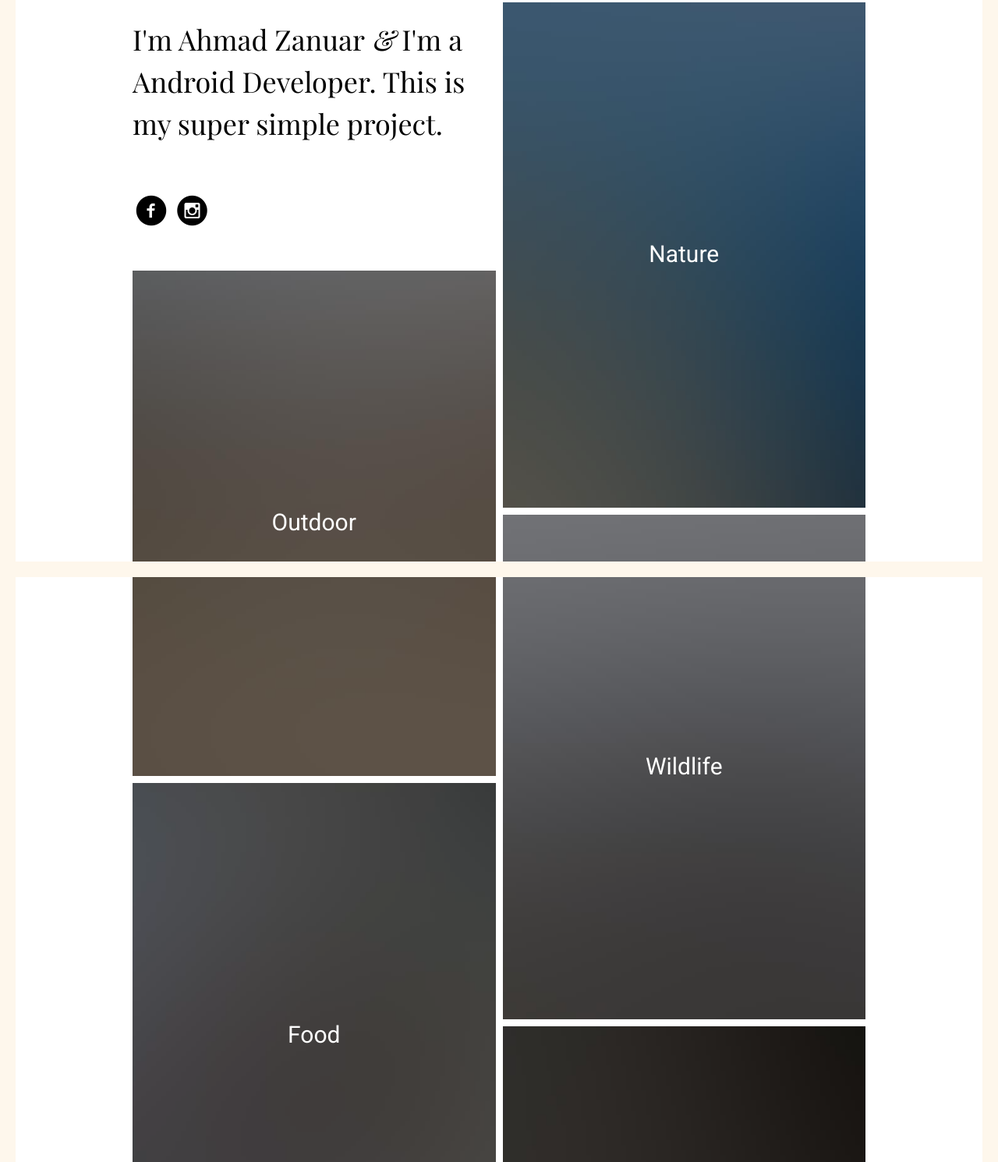
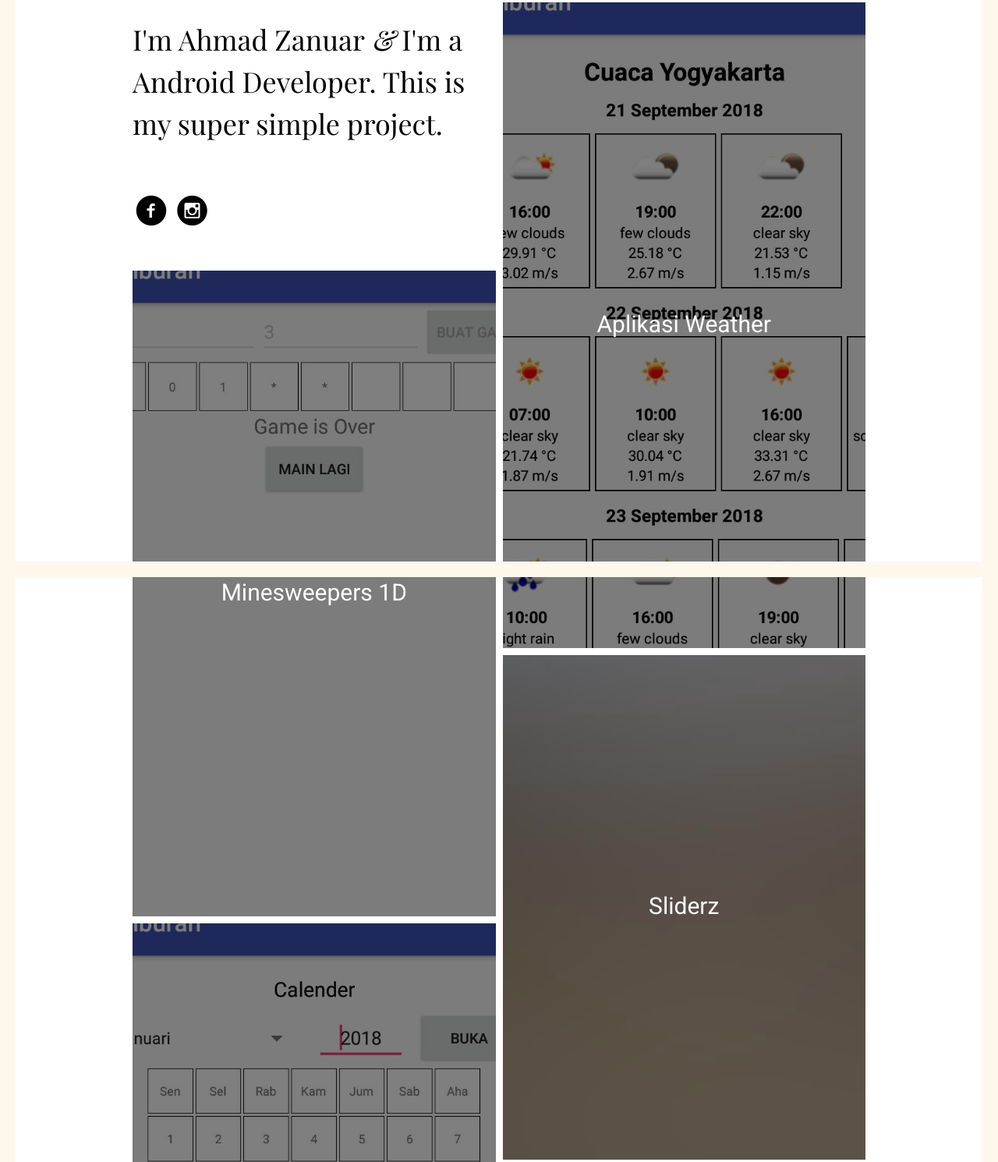
Before and after one commit to yanuwar/yanuwar, a plain HTML site: page index.html in a window 1280 px wide. Shown: the part 60-1550 px from the top of the page at 78% size. Drawn offline with nearby package versions, Linux system fonts and the light colour scheme; files whose address does not match are found by name; a web font is replaced by a local one.

Commit message:
adding some image

```diff
--- a/index.html
+++ b/index.html
@@ -99,41 +99,21 @@
 						</ul>
 					</div>
 					<div class="fh5co-item">
-						<a href="single.html" class="transition animate-box">
-							<img src="images/pic_1.jpg" alt="Free HTML5 Website Template by FreeHTML5.co">
+						<a href="https://drive.google.com/open?id=1f-w44z1vg9kP4q-mUdh_CXFmtkilDW7G" class="transition animate-box">
+							<img src="images/minesweeper.jpg" alt="Game Minesweepers 1D">
 							<div class="fh5co-item-text-wrap">
 								<div class="fh5co-item-text">
-									<h2>Outdoor</h2>
+									<h2>Minesweepers 1D</h2>
 								</div>
 							</div>
 						</a>
 					</div>
 					<div class="fh5co-item">
-						<a href="single.html" class="transition animate-box">
-							<img src="images/pic_2.jpg" alt="Free HTML5 Website Template by FreeHTML5.co">
+						<a href="https://drive.google.com/open?id=1s3WvQ4TOkE38NHHt5ZL27TjjM8UA68AL" class="transition animate-box">
+							<img src="images/calender.jpg" alt="Super Simple Calender">
 							<div class="fh5co-item-text-wrap">
 								<div class="fh5co-item-text">
-									<h2>Food</h2>
-								</div>
-							</div>
-						</a>
-					</div>
-					<div class="fh5co-item">
-						<a href="single.html" class="transition animate-box">
-							<img src="images/pic_7.jpg" alt="Free HTML5 Website Template by FreeHTML5.co">
-							<div class="fh5co-item-text-wrap">
-								<div class="fh5co-item-text">
-									<h2>Nature</h2>
-								</div>
-							</div>
-						</a>
-					</div>
-					<div class="fh5co-item">
-						<a href="single.html" class="transition animate-box">
-							<img src="images/pic_8.jpg" alt="Free HTML5 Website Template by FreeHTML5.co">
-							<div class="fh5co-item-text-wrap">
-								<div class="fh5co-item-text">
-									<h2>Travel</h2>
+									<h2>Super Simple Calender</h2>
 								</div>
 							</div>
 						</a>
@@ -141,16 +121,36 @@
 				</div>
 				<div class="fh5co-col-2">
 					<div class="fh5co-item">
-						<a href="single.html" class="transition animate-box">
-							<img src="images/pic_3.jpg" alt="Free HTML5 Website Template by FreeHTML5.co">
+						<a href="https://drive.google.com/open?id=1-xO-suy6EjoW95lSXSmbp9wvubjd-6mv" class="transition animate-box">
+							<img src="images/cuaca.jpg" alt="Aplikasi Weather">
 							<div class="fh5co-item-text-wrap">
 								<div class="fh5co-item-text">
-									<h2>Nature</h2>
+									<h2>Aplikasi Weather</h2>
 								</div>
 							</div>
 						</a>
 					</div>
 					<div class="fh5co-item">
+						<a href="https://github.com/yanuwar/sliderz" class="transition animate-box">
+							<img src="images/pic_1.jpg" alt="Simple Slider with View Pager">
+							<div class="fh5co-item-text-wrap">
+								<div class="fh5co-item-text">
+									<h2>Sliderz</h2>
+								</div>
+							</div>
+						</a>
+					</div>
+					<div class="fh5co-item">
+						<a href="https://github.com/yanuwar/xsample-project" class="transition animate-box">
+							<img src="images/pic_2.jpg" alt="Boilerplate Android">
+							<div class="fh5co-item-text-wrap">
+								<div class="fh5co-item-text">
+									<h2>(Semacam) Boilerplate Aplikasi Android</h2>
+								</div>
+							</div>
+						</a>
+					</div>
+					<!-- <div class="fh5co-item">
 						<a href="single.html" class="transition animate-box">
 							<img src="images/pic_4.jpg" alt="Free HTML5 Website Template by FreeHTML5.co">
 							<div class="fh5co-item-text-wrap">
@@ -159,7 +159,6 @@
 								</div>
 							</div>
 						</a>
-
 					</div>
 					<div class="fh5co-item">
 						<a href="single.html" class="transition animate-box">
@@ -180,7 +179,7 @@
 								</div>
 							</div>
 						</a>
-					</div>
+					</div> -->
 
 					<div id="fh5co-footer" class="padding-left">
 						<p><small>&copy; 2016 Epic. All Rights Reserved. <br> Designed by <a href="http://freehtml5.co/" target="_blank">FreeHTML5.co</a> Demo Images: <a href="http://unsplash.com/" target="_blank">Unsplash</a></small></p>
```
Also changed, not shown: images/calender.jpg (added), images/cuaca.jpg (added), images/minesweeper.jpg (added).
